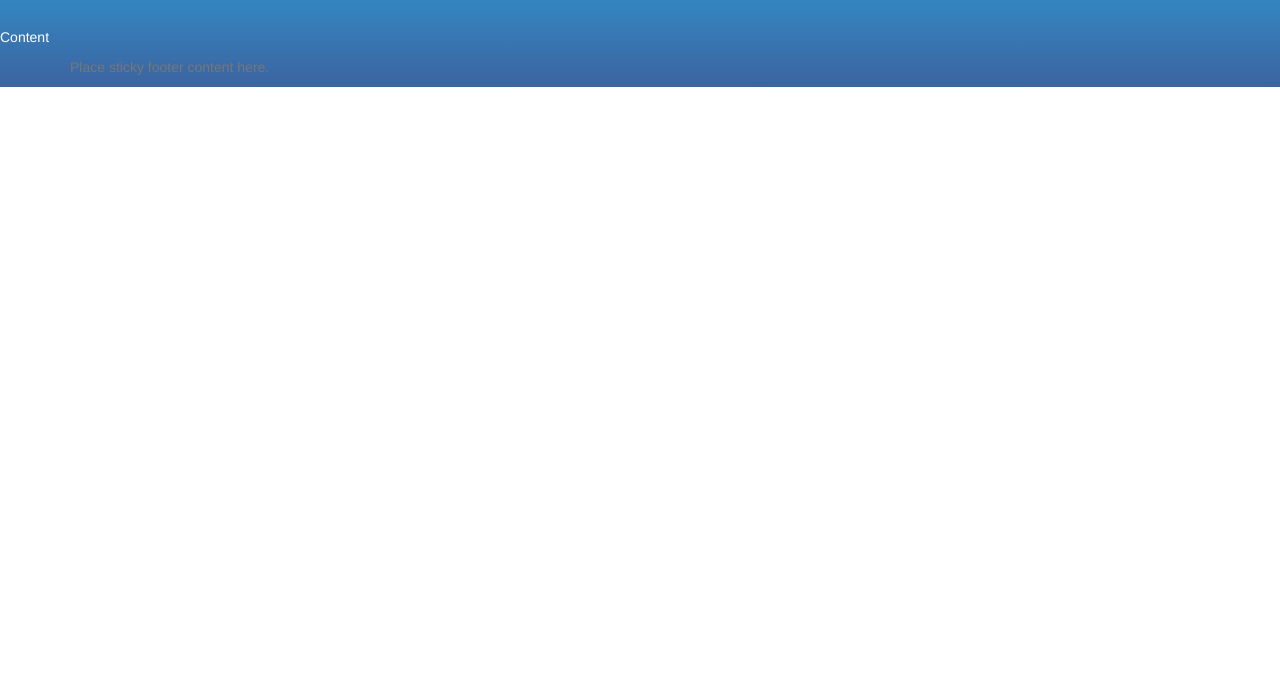
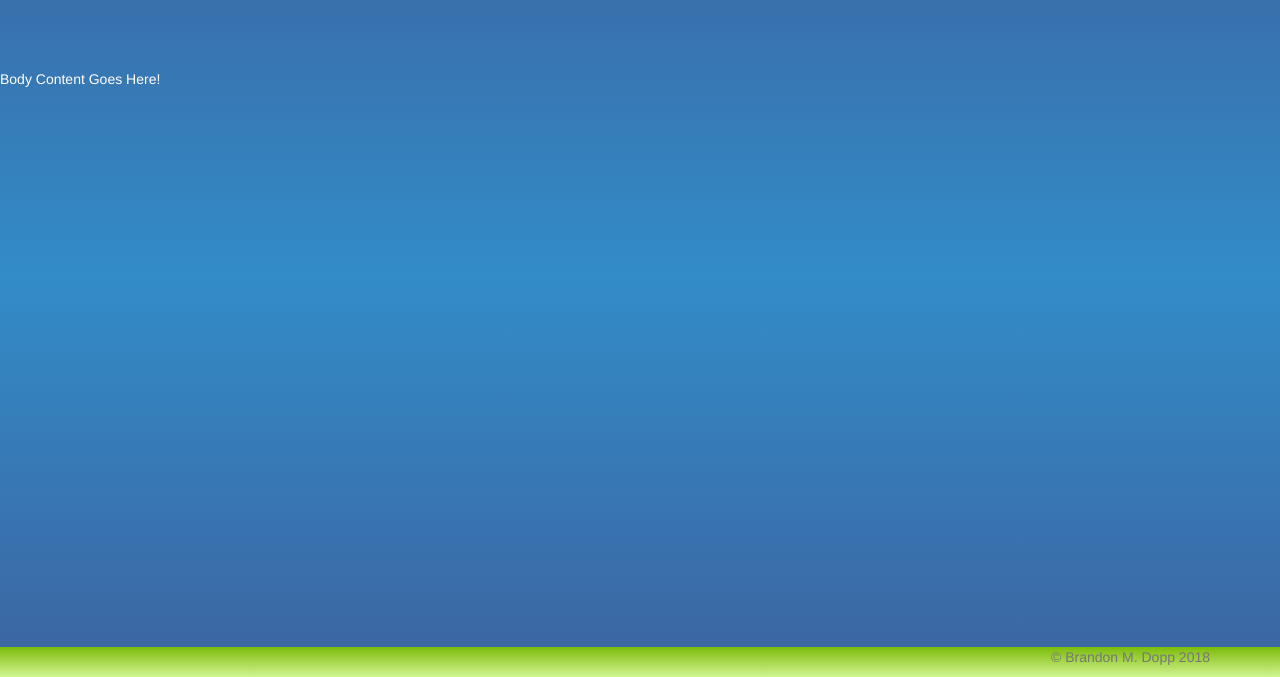
Before and after one commit to Rex-Ventorum/DistributedJava, a plain HTML site: page public_html/index.html in a window 1280 px wide. Shown: the part 123-800 px from the top of the page. Drawn offline with Linux system fonts and the light colour scheme.

Commit message:
Got Bare basic CSS look and feel down

```diff
--- a/public_html/css/main.css
+++ b/public_html/css/main.css
@@ -1,6 +1,11 @@
+html{
+    height:100%;
+    margin:0;
+}
+
 body{
     height: 100%;
-    padding-top: 150px;
+    padding-top: 15%;
     color: rgba(255,255,255,1);
     background: -webkit-linear-gradient(-90deg, rgba(60,100,160,1) 0, rgba(50,140,200,1) 50%, rgba(60,100,160,1) 100%);
     background: -moz-linear-gradient(180deg, rgba(60,100,160,1) 0, rgba(50,140,200,1) 50%, rgba(60,100,160,1) 100%);
@@ -9,12 +14,24 @@ body{
 }
 
 .navbar{
-  color: rgba(255,255,255,1);
-  background: -webkit-linear-gradient(-90deg, rgba(210,244,146,1) 0, rgba(124,188,10,1) 100%);
-  background: -moz-linear-gradient(180deg, rgba(210,244,146,1) 0, rgba(124,188,10,1) 100%);
-  background: linear-gradient(180deg, rgba(210,244,146,1) 0, rgba(124,188,10,1) 100%);
+    color: rgba(255,255,255,1);
+    background: -webkit-linear-gradient(-90deg, rgba(210,244,146,1) 0, rgba(124,188,10,1) 100%);
+    background: -moz-linear-gradient(180deg, rgba(210,244,146,1) 0, rgba(124,188,10,1) 100%);
+    background: linear-gradient(180deg, rgba(210,244,146,1) 0, rgba(124,188,10,1) 100%);
 }
 
 nav > h1 {
     text-align: center;
 }
+
+
+.footer{
+    text-align: right;
+    width:100%;
+    position:absolute;
+    bottom:0;
+    color: rgba(255,255,255,1);
+    background: -webkit-linear-gradient(-90deg, rgba(124,188,10,1) 0, rgba(210,244,146,1) 100%);
+    background: -moz-linear-gradient(180deg, rgba(124,188,10,1) 0, rgba(210,244,146,1) 100%);
+    background: linear-gradient(180deg, rgba(124,188,10,1) 0, rgba(210,244,146,1) 100%);
+}
--- a/public_html/index.html
+++ b/public_html/index.html
@@ -1,21 +1,18 @@
 <!DOCTYPE html>
-<!--
-To change this license header, choose License Headers in Project Properties.
-To change this template file, choose Tools | Templates
-and open the template in the editor.
--->
 <html>
     <head>
         <title>Shopstuff Web Portal</title>
         <meta charset="UTF-8">
         <meta name="viewport" content="width=device-width, initial-scale=1.0">
+
+        <!-- Bootstrap core and CSS Links -->
         <link href="css/bootstrap.min.css" rel="stylesheet"/>
         <link href="css/main.css" rel="stylesheet"/>
 
     </head>
     <body>
         <nav class="navbar navbar-default navbar-fixed-top">
-            <h1> Shopstuff Inc: <small> You want stuff? We have stuff!</small></h1>
+            <h1> Shopstuff Inc </h1>
 
             <ul class="nav navbar-nav">
                 <li><a href="#">Home</a></li>
@@ -32,13 +29,18 @@ and open the template in the editor.
             </ul>
         </nav>
 
-        <p> Content</p>
+        <div class="body-contnet">
+            <p>Body Content Goes Here!</p>
+        </div>
 
         <footer class="footer">
             <div class="container">
-                <p class="text-muted">Place sticky footer content here.</p>
+                <p class="text-muted">&copy; Brandon M. Dopp 2018</p>
             </div>
         </footer>
+
+        <!-- Bootstrap core JavaScript -->
+        <!-- Should Stay At Bottom and In Body Tag -->
         <script src  ="js/jquery.min.js"></script>
         <script src  ="js/bootstrap.min.js"></script>
     </body>
```
